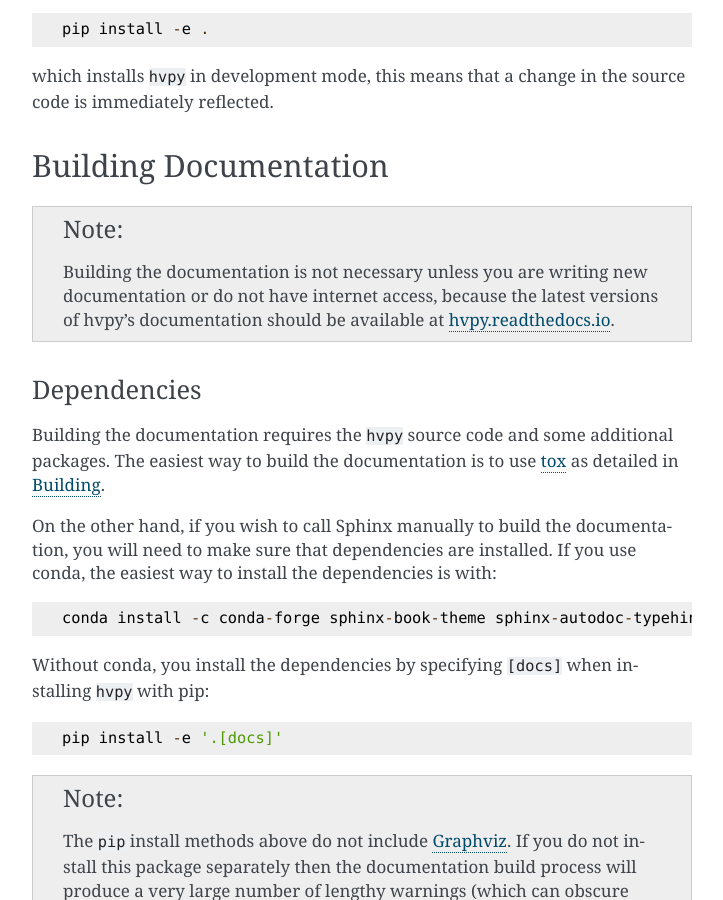
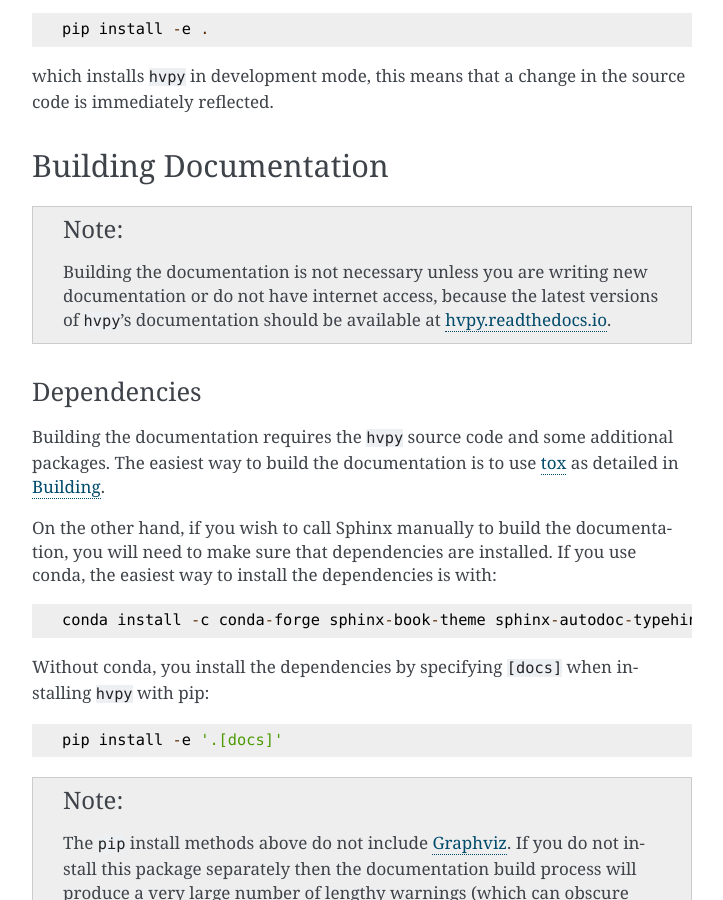
Before and after one commit to Helioviewer-Project/python-api, a Sphinx documentation site: the page built from docs/installation.rst, in a window 1280 px wide and 900 px high, scrolled down 1184 px. Shown: the whole window, without its empty margins (388-1111 px from the left). Built offline with Sphinx 7.4.7, drawn with Linux system fonts in a browser that asks for light colours; the version number could not be read and is left out.

```diff
--- a/docs/installation.rst
+++ b/docs/installation.rst
@@ -61,7 +61,7 @@ Building Documentation
 
     Building the documentation is not necessary unless you are
     writing new documentation or do not have internet access, because
-    the latest versions of hvpy's documentation should be available
+    the latest versions of ``hvpy``'s documentation should be available
     at `hvpy.readthedocs.io <https://hvpy.readthedocs.io/>`__.
 
 Dependencies
```
